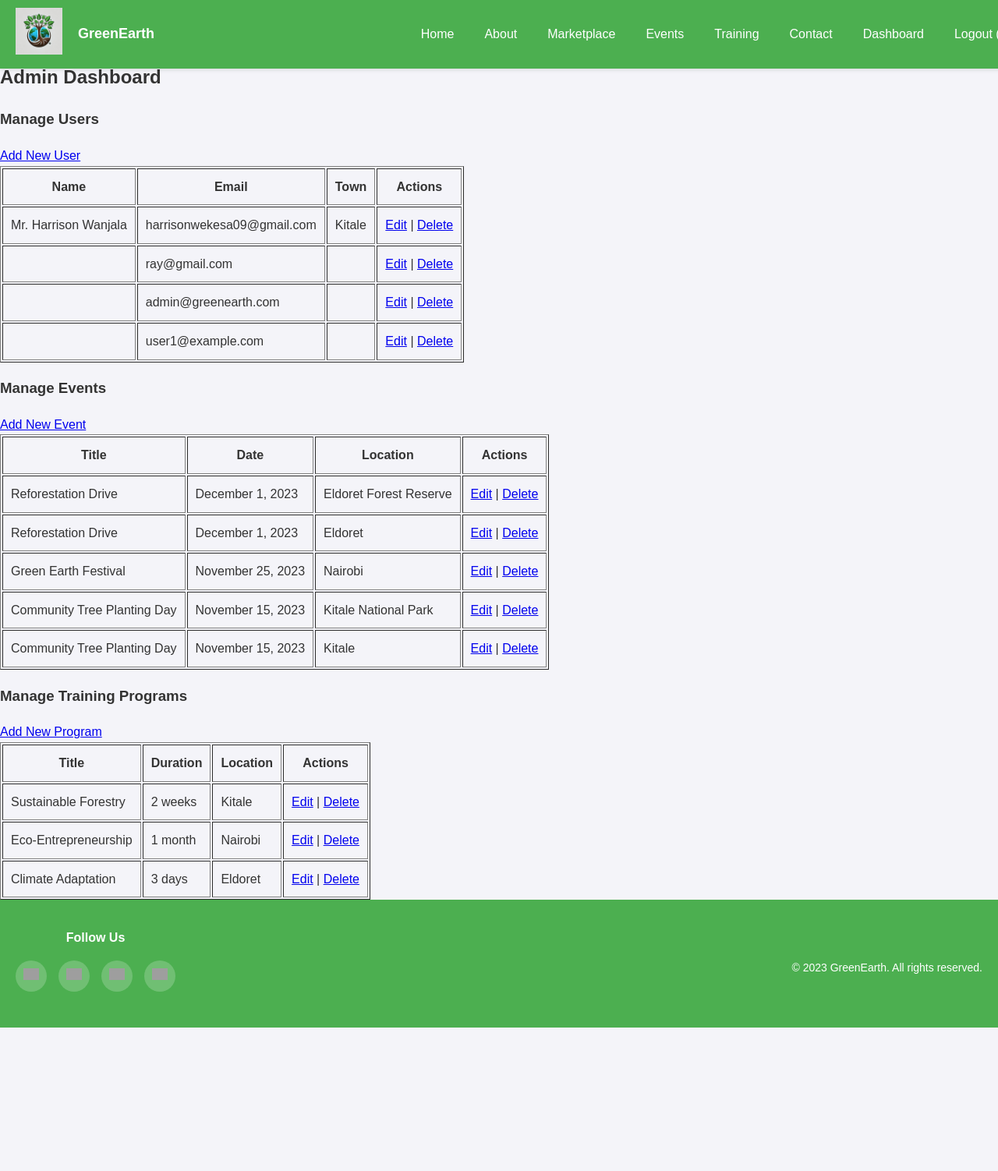
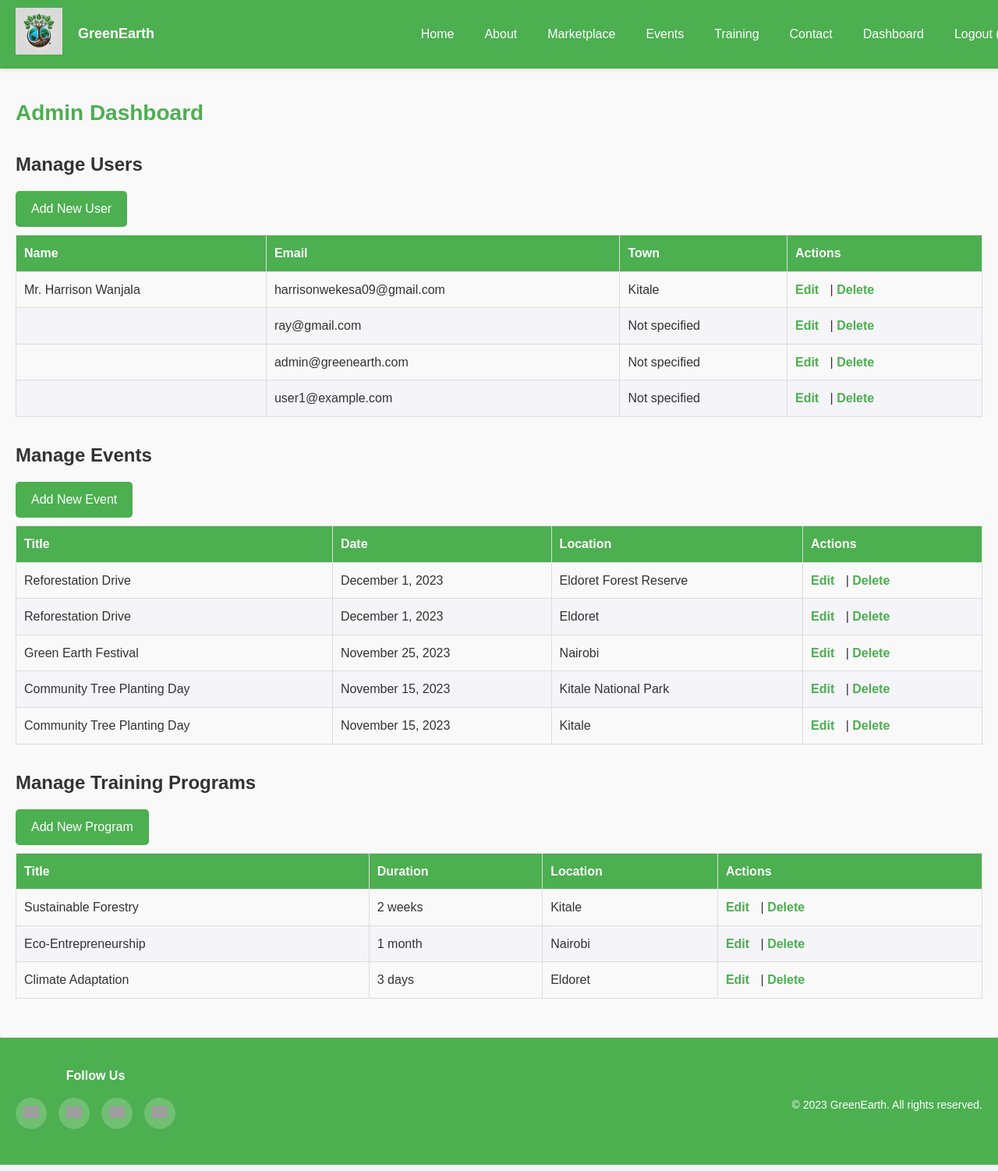
Before and after one commit to Harrywekesa/greenearth, a PHP site: page /admin.php in a window 1280 px wide. Shown: the whole page at 78% size. Before the commit the page ends 1318 px from the top, so only its background shows below. Run offline with PHP 8.4, Linux system fonts and the light colour scheme; a user stored in the database is signed in; data comes from the database, SQL or seed files in the repository; grey boxes are pictures that could not be loaded.

Commit message:
styled the admin dashboard

```diff
--- a/admin.php
+++ b/admin.php
@@ -9,7 +9,6 @@ if (!isset($_SESSION['user_id']) || $_SESSION['role'] !== 'admin') {
     header("Location: index.php");
     exit;
 }
-
 include 'php/db.php';
 ?>
 
@@ -20,13 +19,16 @@ include 'php/db.php';
     <section class="manage-users">
         <h3>Manage Users</h3>
         <a href="add_user.php" class="button">Add New User</a>
-        <table border="1" cellpadding="10">
+        <table class="admin-table">
+            <thead>
                 <tr>
                     <th>Name</th>
                     <th>Email</th>
                     <th>Town</th>
                     <th>Actions</th>
                 </tr>
+            </thead>
+            <tbody>
                 <?php
                 $sql = "SELECT id, title, first_name, last_name, email, town FROM users ORDER BY created_at DESC";
                 $result = $conn->query($sql);
@@ -36,10 +38,10 @@ include 'php/db.php';
                         echo '<tr>';
                         echo '<td>' . htmlspecialchars($row['title'] . ' ' . $row['first_name'] . ' ' . $row['last_name']) . '</td>';
                         echo '<td>' . htmlspecialchars($row['email']) . '</td>';
-                    echo '<td>' . htmlspecialchars($row['town']) . '</td>';
+                        echo '<td>' . htmlspecialchars($row['town'] ?? 'Not specified') . '</td>';
                         echo '<td>';
-                    echo '<a href="edit_user.php?id=' . $row['id'] . '">Edit</a> | ';
-                    echo '<a href="delete_user.php?id=' . $row['id'] . '" onclick="return confirm(\'Are you sure you want to delete this user?\')">Delete</a>';
+                        echo '<a href="edit_user.php?id=' . $row['id'] . '" class="action-link">Edit</a> | ';
+                        echo '<a href="delete_user.php?id=' . $row['id'] . '" class="action-link" onclick="return confirm(\'Are you sure you want to delete this user?\')">Delete</a>';
                         echo '</td>';
                         echo '</tr>';
                     }
@@ -47,6 +49,7 @@ include 'php/db.php';
                     echo '<tr><td colspan="4">No users available.</td></tr>';
                 }
                 ?>
+            </tbody>
         </table>
     </section>
 
@@ -54,13 +57,16 @@ include 'php/db.php';
     <section class="manage-events">
         <h3>Manage Events</h3>
         <a href="add_event.php" class="button">Add New Event</a>
-        <table border="1" cellpadding="10">
+        <table class="admin-table">
+            <thead>
                 <tr>
                     <th>Title</th>
                     <th>Date</th>
                     <th>Location</th>
                     <th>Actions</th>
                 </tr>
+            </thead>
+            <tbody>
                 <?php
                 $sql = "SELECT * FROM events ORDER BY event_date DESC";
                 $result = $conn->query($sql);
@@ -72,8 +78,8 @@ include 'php/db.php';
                         echo '<td>' . date("F j, Y", strtotime($row['event_date'])) . '</td>';
                         echo '<td>' . htmlspecialchars($row['location']) . '</td>';
                         echo '<td>';
-                    echo '<a href="edit_event.php?id=' . $row['id'] . '">Edit</a> | ';
-                    echo '<a href="delete_event.php?id=' . $row['id'] . '" onclick="return confirm(\'Are you sure you want to delete this event?\')">Delete</a>';
+                        echo '<a href="edit_event.php?id=' . $row['id'] . '" class="action-link">Edit</a> | ';
+                        echo '<a href="delete_event.php?id=' . $row['id'] . '" class="action-link" onclick="return confirm(\'Are you sure you want to delete this event?\')">Delete</a>';
                         echo '</td>';
                         echo '</tr>';
                     }
@@ -81,6 +87,7 @@ include 'php/db.php';
                     echo '<tr><td colspan="4">No events available.</td></tr>';
                 }
                 ?>
+            </tbody>
         </table>
     </section>
 
@@ -88,13 +95,16 @@ include 'php/db.php';
     <section class="manage-programs">
         <h3>Manage Training Programs</h3>
         <a href="add_program.php" class="button">Add New Program</a>
-        <table border="1" cellpadding="10">
+        <table class="admin-table">
+            <thead>
                 <tr>
                     <th>Title</th>
                     <th>Duration</th>
                     <th>Location</th>
                     <th>Actions</th>
                 </tr>
+            </thead>
+            <tbody>
                 <?php
                 $sql = "SELECT * FROM training_programs ORDER BY created_at DESC";
                 $result = $conn->query($sql);
@@ -104,10 +114,10 @@ include 'php/db.php';
                         echo '<tr>';
                         echo '<td>' . htmlspecialchars($row['title']) . '</td>';
                         echo '<td>' . htmlspecialchars($row['duration']) . '</td>';
-                    echo '<td>' . htmlspecialchars($row['location']) . '</td>';
+                        echo '<td>' . htmlspecialchars($row['location'] ?? 'Not specified') . '</td>';
                         echo '<td>';
-                    echo '<a href="edit_program.php?id=' . $row['id'] . '">Edit</a> | ';
-                    echo '<a href="delete_program.php?id=' . $row['id'] . '" onclick="return confirm(\'Are you sure you want to delete this program?\')">Delete</a>';
+                        echo '<a href="edit_program.php?id=' . $row['id'] . '" class="action-link">Edit</a> | ';
+                        echo '<a href="delete_program.php?id=' . $row['id'] . '" class="action-link" onclick="return confirm(\'Are you sure you want to delete this program?\')">Delete</a>';
                         echo '</td>';
                         echo '</tr>';
                     }
@@ -115,6 +125,7 @@ include 'php/db.php';
                     echo '<tr><td colspan="4">No training programs available.</td></tr>';
                 }
                 ?>
+            </tbody>
         </table>
     </section>
 </section>
--- a/css/styles.css
+++ b/css/styles.css
@@ -1350,3 +1350,94 @@ form button:hover {
         display: none;
     }
 }
+
+/* Admin Dashboard */
+.admin-dashboard {
+    padding: 20px;
+    background-color: #f9f9f9;
+    border-radius: 5px;
+    box-shadow: 0 2px 5px rgba(0, 0, 0, 0.1);
+}
+
+.admin-dashboard h2 {
+    font-size: 28px;
+    color: #4CAF50;
+    margin-bottom: 20px;
+}
+
+.admin-dashboard section {
+    margin-bottom: 30px;
+}
+
+.admin-dashboard h3 {
+    font-size: 24px;
+    margin-bottom: 15px;
+}
+
+/* Admin Tables */
+.admin-table {
+    width: 100%;
+    border-collapse: collapse;
+    margin-top: 10px;
+}
+
+.admin-table thead tr {
+    background-color: #4CAF50;
+    color: white;
+    font-weight: bold;
+}
+
+.admin-table th, .admin-table td {
+    padding: 10px;
+    text-align: left;
+    border: 1px solid #ddd;
+}
+
+.admin-table tbody tr:nth-child(even) {
+    background-color: #f4f4f9; /* Alternating row colors */
+}
+
+.admin-table tbody tr:hover {
+    background-color: #e7f4ea; /* Hover effect */
+}
+
+/* Action Links */
+.action-link {
+    color: #4CAF50;
+    text-decoration: none;
+    font-weight: bold;
+    margin-right: 10px;
+}
+
+.action-link:hover {
+    text-decoration: underline;
+    color: #3e8e41;
+}
+
+/* Buttons */
+.button {
+    background-color: #4CAF50;
+    color: white;
+    padding: 10px 20px;
+    border: none;
+    border-radius: 5px;
+    cursor: pointer;
+    transition: background-color 0.3s ease;
+    text-decoration: none;
+    display: inline-block;
+}
+
+.button:hover {
+    background-color: #3e8e41;
+}
+
+/* Responsive Design */
+@media (max-width: 768px) {
+    .admin-table {
+        font-size: 14px;
+    }
+
+    .admin-dashboard h2, .admin-dashboard h3 {
+        font-size: 20px;
+    }
+}
```
Lines whose indentation alone changed are shown as unchanged.
